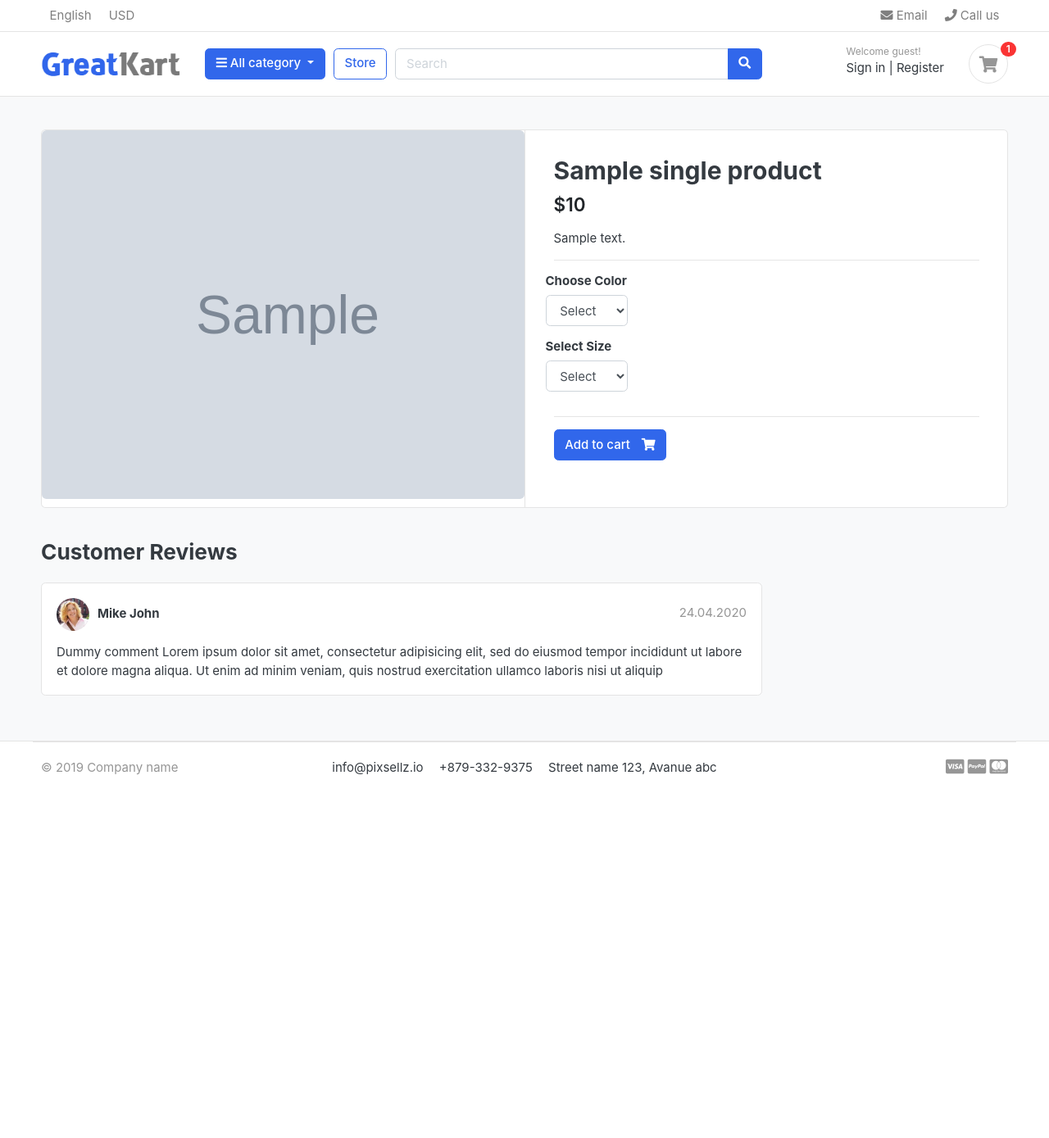
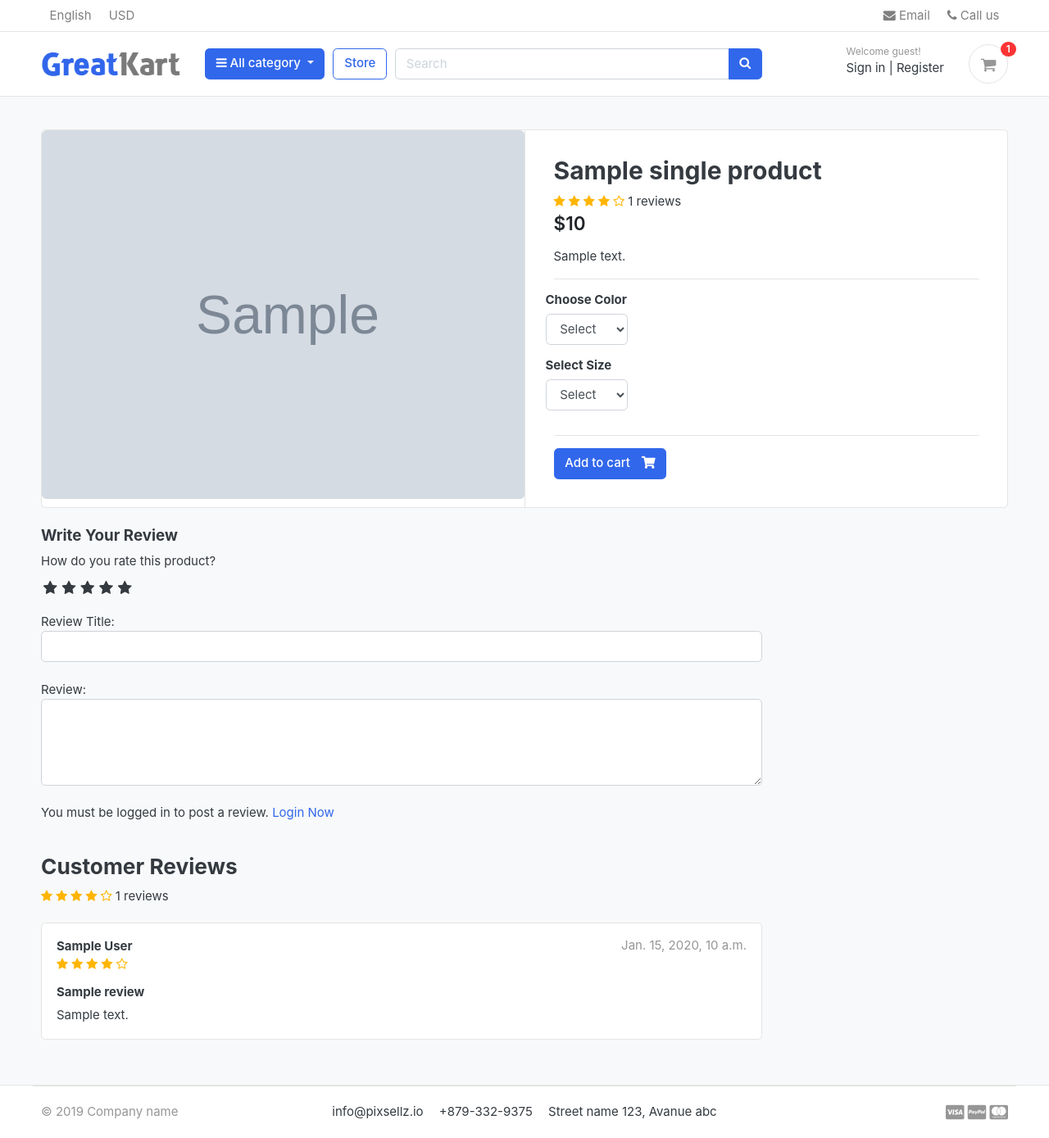
Before and after one commit to sandeep-ewit/greatkart, a Django app: template templates/store/product_detail.html in a window 1280 px wide. Shown: the whole page at 82% size. Before the commit the page ends 946 px from the top, so only its background shows below. Run offline with Django 3.2, Linux system fonts and the light colour scheme; the template is opened without the code that fills it: most values are stand-ins (such as "Sample title", 1, 10 or a date in 2020); grey boxes marked "Sample" are stand-in pictures; some libraries are stand-ins or nearby versions; some web fonts are replaced.

Commit message:
Review and Rating ssytem

```diff
--- /dev/null
+++ b/greatkart/static/css/custom.css
@@ -0,0 +1,46 @@
+/* Hide Radio Buttons*/
+.rate > input{
+    display: none;
+}
+
+.rate{
+    display: inline-block;
+    border:0;
+}
+
+.rate > label{
+    float: right;
+}
+
+/* Show stars*/
+.rate > label::before{
+    display: inline-block;
+    font-size: 1.2rem;
+    font-family: FontAwesome;
+    content: "\f005";
+    margin:0;
+    padding: 0.3rem .2rem;
+    cursor: pointer;
+}
+
+/* Adjust half stars under full stars*/
+.rate .half:before{
+    content:"\f089";
+    position: absolute;
+    padding-right: 0;
+}
+
+/* Click and hover*/
+input:checked ~ label, label:hover ~ label{
+    color: #ffb503
+}
+
+/* hover highlight */
+input:checked + label:hover, input:checked ~ label:hover, input:checked ~ label:hover ~ label,
+label:hover ~ input:checked ~ label{
+    color: #cc9000;
+}
+
+.rating-star i{
+    color:#ffb503 !important;
+}
--- a/store/admin.py
+++ b/store/admin.py
@@ -1,5 +1,5 @@
 from django.contrib import admin
-from . models import Product, Variation
+from . models import Product, Variation, ReviewRating
 
 class ProductAdmin(admin.ModelAdmin):
     list_display = ('product_name', 'price', 'stock', 'category', 'created_date', 'updated_date','is_available')
@@ -13,3 +13,4 @@ class VariationAdmin(admin.ModelAdmin):
 # Register your models here.
 admin.site.register(Product, ProductAdmin)
 admin.site.register(Variation, VariationAdmin)
+admin.site.register(ReviewRating)
--- a/store/urls.py
+++ b/store/urls.py
@@ -7,4 +7,5 @@ urlpatterns = [
     path('category/<slug:category_slug>/', views.store, name='products_by_category'),
     path('category/<slug:category_slug>/<slug:product_slug>', views.product_detail, name='product_detail'),
     path('search/', views.search, name='search'),
+    path('submit_review/<int:product_id>', views.submit_review, name="submit_review")
 ]
--- a/templates/base.html
+++ b/templates/base.html
@@ -24,6 +24,9 @@
 <!-- custom style -->
 <link href="{% static 'css/ui.css' %}" rel="stylesheet" type="text/css"/>
 <link href="{% static 'css/responsive.css' %}" rel="stylesheet" media="only screen and (max-width: 1200px)" />
+
+<link href="{% static 'css/custom.css' %}" rel="stylesheet" type="text/css"/>
+<link rel="stylesheet" href="https://cdnjs.cloudflare.com/ajax/libs/font-awesome/4.7.0/css/font-awesome.min.css">
 
 <!-- custom javascript -->
 <script src="{% static 'js/script.js' %}" type="text/javascript"></script>
--- a/templates/store/product_detail.html
+++ b/templates/store/product_detail.html
@@ -23,6 +23,17 @@
       <article class="content-body">
 
       <h2 class="title">{{ single_product.product_name }}</h2>
+
+      <div class="rating-star">
+        <span>
+            <i class="fa fa-star{% if single_product.averageRating < 0.5 %}-o{% elif single_product.averageRating >= 0.5 and single_product.averageRating < 1 %}-half-o {% endif%}" aria-hidden="true"></i>
+            <i class="fa fa-star{% if single_product.averageRating < 1.5 %}-o{% elif single_product.averageRating >= 1.5 and single_product.averageRating < 2 %}-half-o {% endif%}" aria-hidden="true"></i>
+            <i class="fa fa-star{% if single_product.averageRating < 2.5 %}-o{% elif single_product.averageRating >= 2.5 and single_product.averageRating < 3 %}-half-o {% endif%}" aria-hidden="true"></i>
+            <i class="fa fa-star{% if single_product.averageRating < 3.5 %}-o{% elif single_product.averageRating >= 3.5 and single_product.averageRating < 4 %}-half-o {% endif%}" aria-hidden="true"></i>
+            <i class="fa fa-star{% if single_product.averageRating < 5.5 %}-o{% elif single_product.averageRating >= 4.5 and single_product.averageRating < 5 %}-half-o {% endif%}" aria-hidden="true"></i>
+            <span>{{single_product.countReview}} reviews</span>
+        </span>
+    </div>
 
       <div class="mb-3">
           <var class="price h4">${{single_product.price}}</var>
@@ -72,29 +83,87 @@
     <div class="row">
                 <div class="col-md-9">
 
-        <header class="section-heading">
-            <h3>Customer Reviews </h3>
+        <form action="{% url 'submit_review' single_product.id %}" method="POST">
+            {% csrf_token %}
+            <h5>Write Your Review</h5>
 
-        </header>
+            <div>
+                <!--Rating stars-->
+                <label>How do you rate this product?</label>
+                <br>
+                <div class="rate">
+                    <input type="radio" name="rating" id="rating10" value="5" required><label for="rating10" title="5"></label>
+                    <input type="radio" name="rating" id="rating9" value="4.5" required><label for="rating9" title="4.5" class="half"></label>
+                    <input type="radio" name="rating" id="rating8" value="4" required><label for="rating8" title="4" class=""></label>
+                    <input type="radio" name="rating" id="rating7" value="3.5" required><label for="rating7" title="3.5" class="half"></label>
+                    <input type="radio" name="rating" id="rating6" value="3" required><label for="rating6" title="3" class=""></label>
+                    <input type="radio" name="rating" id="rating5" value="2.5" required><label for="rating5" title="2.5" class="half"></label>
+                    <input type="radio" name="rating" id="rating4" value="2" required><label for="rating4" title="2" class=""></label>
+                    <input type="radio" name="rating" id="rating3" value="1.5" required><label for="rating3" title="1.5" class="half"></label>
+                    <input type="radio" name="rating" id="rating2" value="1" required><label for="rating2" title="1" class=""></label>
+                    <input type="radio" name="rating" id="rating1" value="0.5" required><label for="rating1" title="0.5" class="half"></label>
+                </div>
+                <br>
+                Review Title:
+                <input type="text" class="form-control" name="subject">
+                <br>
+                Review:
+                <textarea name="review" rows="4" class="form-control"></textarea>
+                <br>
+                {% if user.is_authenticated %}
+                {% if orderproduct %}
+                <input type="submit" value="Submit Review" class="btn btn-primary">
+                {% else %}
+                <p>You must purchase this product to post a review.</p>
+                {% endif %}
+                {% else %}
+                <p>You must be logged in to post a review. <span><a href="{% url 'login' %}">Login Now</a></span></p>
+                {%  endif %}
+            </div>
+            {% include 'includes/alerts.html' %}
+        </form>
+    <br>
 
+    <header class="section-heading">
+        <h3>Customer Reviews</h3>
+        <div class="rating-star">
+            <span>
+                <i class="fa fa-star{% if single_product.averageRating < 0.5 %}-o{% elif single_product.averageRating >= 0.5 and single_product.averageRating < 1 %}-half-o {% endif%}" aria-hidden="true"></i>
+                <i class="fa fa-star{% if single_product.averageRating < 1.5 %}-o{% elif single_product.averageRating >= 1.5 and single_product.averageRating < 2 %}-half-o {% endif%}" aria-hidden="true"></i>
+                <i class="fa fa-star{% if single_product.averageRating < 2.5 %}-o{% elif single_product.averageRating >= 2.5 and single_product.averageRating < 3 %}-half-o {% endif%}" aria-hidden="true"></i>
+                <i class="fa fa-star{% if single_product.averageRating < 3.5 %}-o{% elif single_product.averageRating >= 3.5 and single_product.averageRating < 4 %}-half-o {% endif%}" aria-hidden="true"></i>
+                <i class="fa fa-star{% if single_product.averageRating < 5.5 %}-o{% elif single_product.averageRating >= 4.5 and single_product.averageRating < 5 %}-half-o {% endif%}" aria-hidden="true"></i>
+                <span>{{single_product.countReview}} reviews</span>
+            </span>
+        </div>
+    </header>
+
+    {% for review in reviews %}
         <article class="box mb-3">
             <div class="icontext w-100">
-                <img src="{% static './images/avatars/avatar1.jpg' %}" class="img-xs icon rounded-circle">
+                <!--<img src="{% static './images/avatars/avatar1.jpg' %}" class="img-xs icon rounded-circle">-->
                 <div class="text">
-                    <span class="date text-muted float-md-right">24.04.2020 </span>
-                    <h6 class="mb-1">Mike John </h6>
-
+                    <span class="date text-muted float-md-right">{{review.updated_at}}</span>
+                    <h6 class="mb-1">{{review.user.first_name | capfirst}} {{review.user.last_name | capfirst}}</h6>
+                    <div class="rating-star">
+                        <span>
+                            <i class="fa fa-star{% if review.rating == 0.5 %}-half-o{% elif review.rating < 1 %}-o {% endif%}" aria-hidden="true"></i>
+                            <i class="fa fa-star{% if review.rating == 1.5 %}-half-o{% elif review.rating < 2 %}-o {% endif%}" aria-hidden="true"></i>
+                            <i class="fa fa-star{% if review.rating == 2.5 %}-half-o{% elif review.rating < 3 %}-o {% endif%}" aria-hidden="true"></i>
+                            <i class="fa fa-star{% if review.rating == 3.5 %}-half-o{% elif review.rating < 4 %}-o {% endif%}" aria-hidden="true"></i>
+                            <i class="fa fa-star{% if review.rating == 4.5 %}-half-o{% elif review.rating < 5 %}-o {% endif%}" aria-hidden="true"></i>
+                        </span>
+                    </div>
                 </div>
             </div> <!-- icontext.// -->
             <div class="mt-3">
+                <h6>{{review.subject}}</h6>
                 <p>
-                    Dummy comment Lorem ipsum dolor sit amet, consectetur adipisicing elit, sed do eiusmod
-                    tempor incididunt ut labore et dolore magna aliqua. Ut enim ad minim veniam,
-                    quis nostrud exercitation ullamco laboris nisi ut aliquip
+                    {{review.review}}
                 </p>
             </div>
         </article>
-
+    {% endfor %}
 
 
         </div> <!-- col.// -->
```
Also changed, not shown: store/forms.py (added, +8 -0 lines), store/models.py (+31 -1 lines), store/views.py (+41 -3 lines), store/migrations/0003_reviewrating.py (added).
